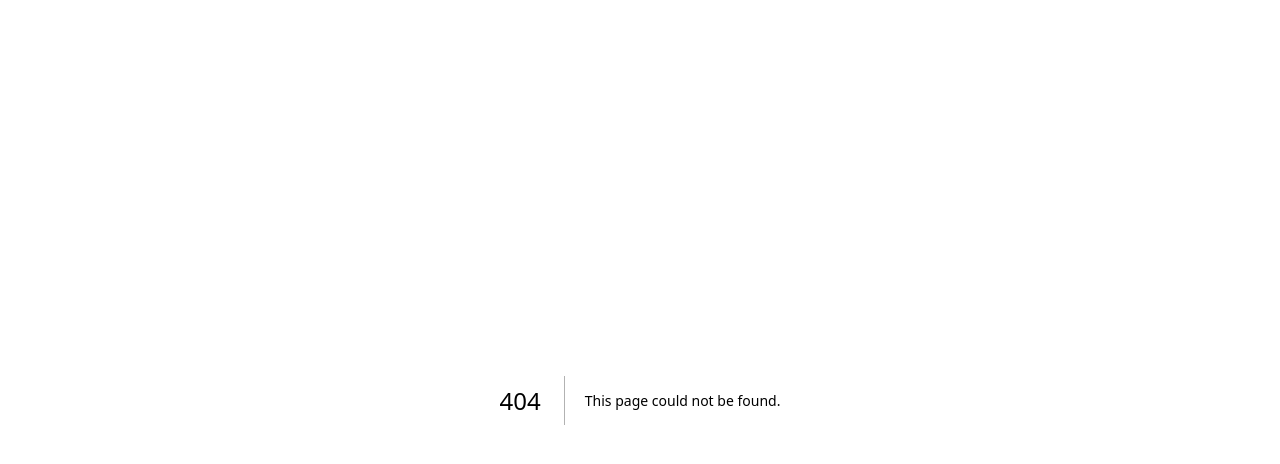
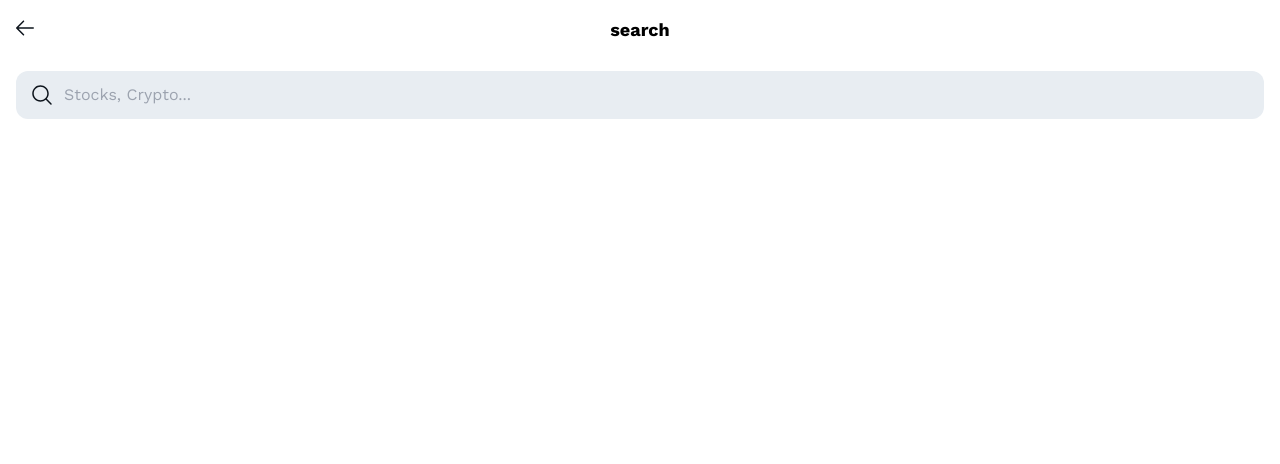
Before and after one commit to uniqueeest/summary_news, a Next.js app: page /search in a window 1280 px wide. Before the commit this address had no page. Shown: the top 464 px of the page. Built offline with nearby package versions, Linux system fonts and the light colour scheme.

Commit message:
feat: 서치 페이지 구현

```diff
--- /dev/null
+++ b/src/app/search/SearchPageComponent.tsx
@@ -0,0 +1,34 @@
+'use client';
+
+import Image from 'next/image';
+import { useRouter } from 'next/navigation';
+
+import { Header, PageLayout } from '@/components/layout';
+import { SearchBar } from './components';
+
+const SearchPageComponent = () => {
+  const router = useRouter();
+
+  return (
+    <section className="flex flex-col">
+      <Header
+        leftSlot={
+          <Image
+            src="/icons/go_back.svg"
+            className="pt-1"
+            width={18}
+            height={18}
+            alt="go-back"
+            onClick={() => router.back()}
+          />
+        }
+        title="search"
+      />
+      <PageLayout>
+        <SearchBar value="" onChange={() => {}} onSearch={() => {}} />
+      </PageLayout>
+    </section>
+  );
+};
+
+export default SearchPageComponent;
--- /dev/null
+++ b/src/app/search/page.tsx
@@ -0,0 +1,5 @@
+import SearchPageComponent from './SearchPageComponent';
+
+export default function SearchPage() {
+  return <SearchPageComponent />;
+}
```
